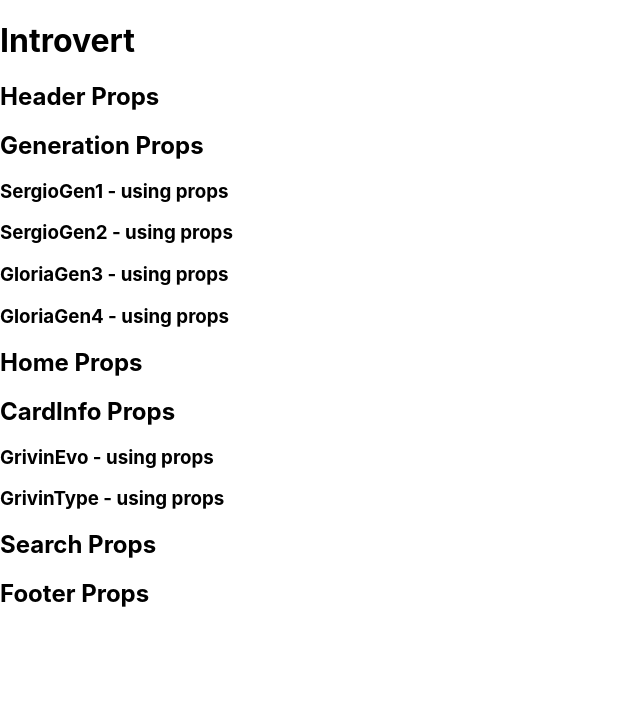
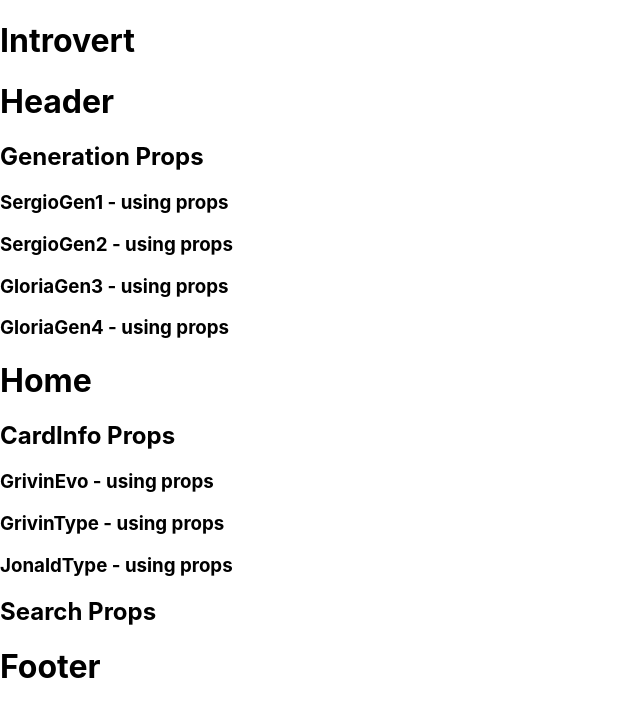
Before and after one commit to sergiopoli77/Introvert, a React (Create React App) app: page / in a window 1280 px wide. Shown: the top 716 px of the page, without its empty margins (0-640 px from the left). Built offline with nearby package versions, Linux system fonts and the light colour scheme.

Commit message:
update terbaru

```diff
--- a/src/App.js
+++ b/src/App.js
@@ -6,9 +6,9 @@ const App = () => {
   return (
     <div>
       <h1>Introvert</h1>
-      <Header text="Header Props" />
-      <Home text="Home Props" />
-      <Footer text="Footer Props" />
+      <Header text="Header" />
+      <Home text="Home" />
+      <Footer text="Footer" />
     </div>
   );
 };
--- a/src/Components/Footer/index.js
+++ b/src/Components/Footer/index.js
@@ -1,7 +1,7 @@
 const Footer = ({ text }) => {
   return (
     <div>
-      <h2>{text}</h2>
+      <h1>{text}</h1>
     </div>
   );
 };
--- a/src/Components/Header/index.js
+++ b/src/Components/Header/index.js
@@ -2,7 +2,7 @@ import Generation from "./Generation";
 const Header = ({ text }) => {
   return (
     <div>
-      <h2>{text}</h2>
+      <h1>{text}</h1>
       <Generation text="Generation Props" />
     </div>
   );
--- a/src/Components/Home/CardInfo/index.js
+++ b/src/Components/Home/CardInfo/index.js
@@ -1,11 +1,13 @@
 import Evoluation from "./Evoluation";
 import TypeEffect from "./TypeEffect";
+import Logo from "./Logo"
 const CardInfo = ({ text }) => {
   return (
     <div>
       <h2>{text}</h2>
       <Evoluation text="GrivinEvo - using props" />
       <TypeEffect text="GrivinType - using props" />
+      <Logo text="JonaldType - using props" />
     </div>
   );
 };
--- a/src/Components/Home/index.js
+++ b/src/Components/Home/index.js
@@ -3,7 +3,7 @@ import Search from "./Search";
 const Home = ({ text }) => {
   return (
     <div>
-      <h2>{text}</h2>
+      <h1>{text}</h1>
       <CardInfo text="CardInfo Props" />
       <Search text="Search Props" />
     </div>
```
